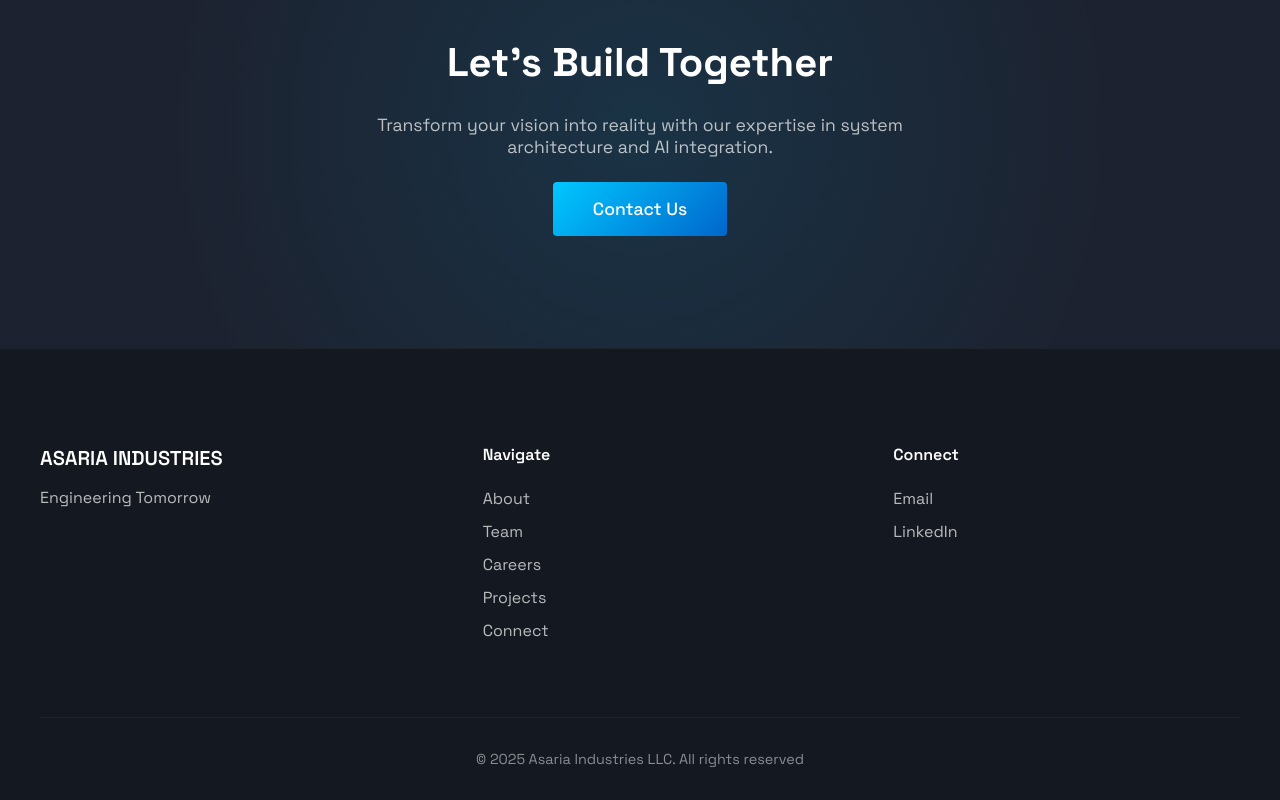
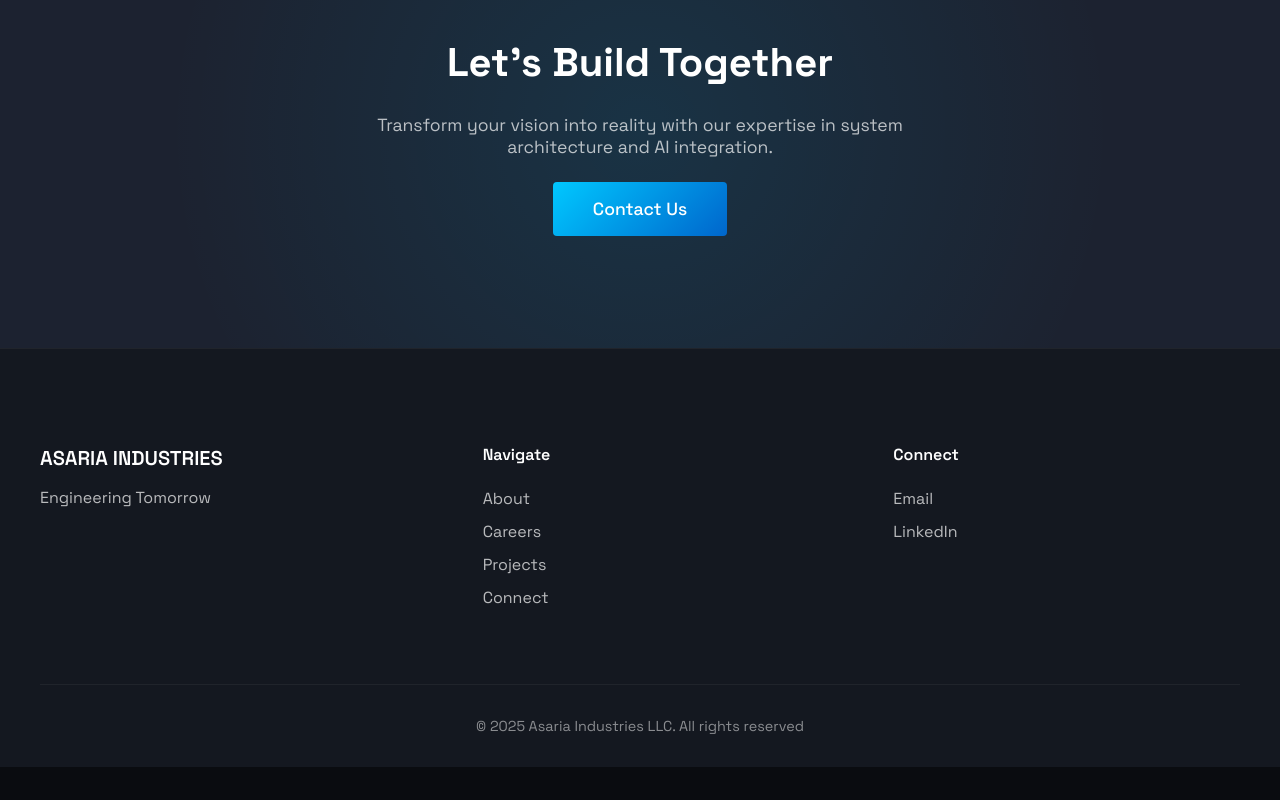
Before and after one commit to danialasaria/AsariaIndustriesEngineering, a Next.js app: page / in a window 1280 px wide. Shown: the part 1072-1872 px from the top of the page. After the commit the page ends 1839 px from the top, so only its background shows below. Built offline with nearby package versions, Linux system fonts and the light colour scheme.

Commit message:
removing team from footer

```diff
--- a/src/app/components/Footer.jsx
+++ b/src/app/components/Footer.jsx
@@ -12,7 +12,7 @@ export default function Footer() {
           <div className="footer-section">
             <h4>Navigate</h4>
             <Link href="/about">About</Link>
-            <Link href="/team">Team</Link>
+            {/* <Link href="/team">Team</Link> */}
             <Link href="/careers">Careers</Link>
             <Link href="/projects">Projects</Link>
             <Link href="/contact">Connect</Link>
```
